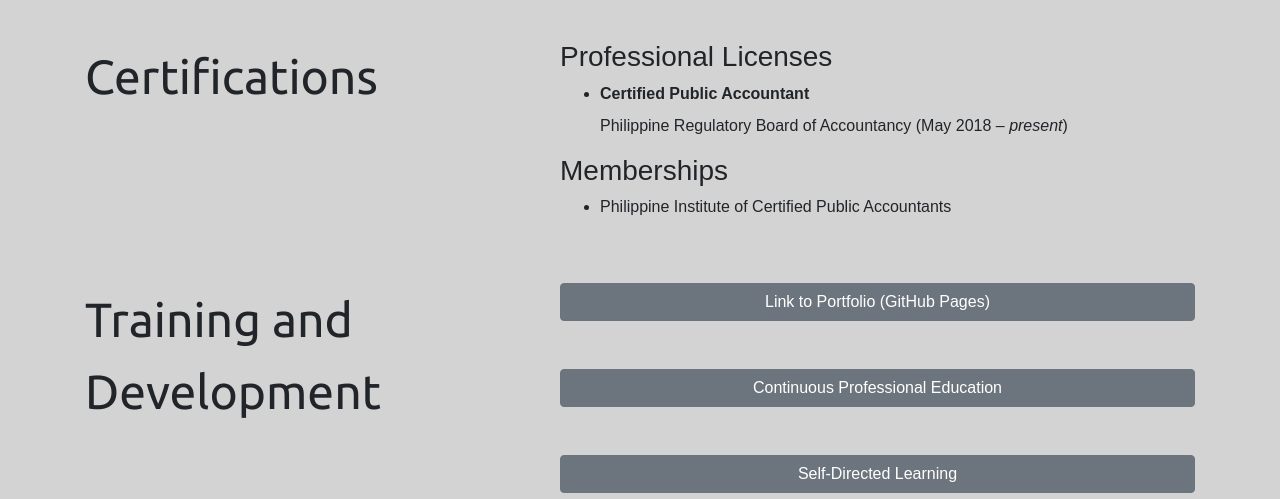
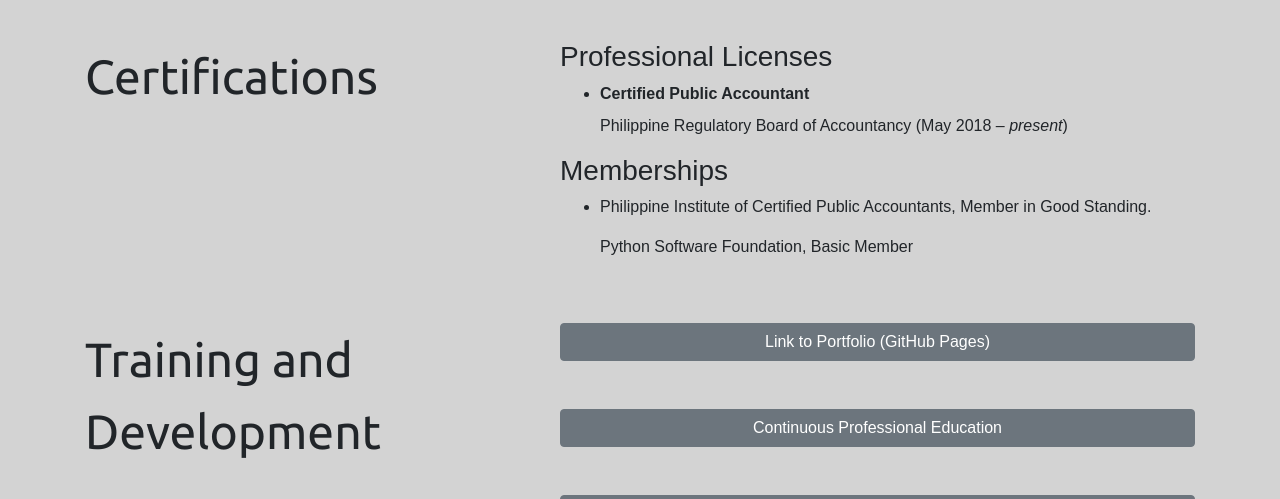
Before and after one commit to marvintensuan/cv-flask, a Flask app: page / in a window 1280 px wide. Shown: the part 1210-1709 px from the top of the page. Run offline with Flask 2, Linux system fonts and the light colour scheme; some libraries are stand-ins or nearby versions.

Commit message:
Added PSF to Memberships.

```diff
--- a/mrvn_flask/templates/home.html
+++ b/mrvn_flask/templates/home.html
@@ -88,7 +88,8 @@ Marvin is an accountant with a wide arsenal of tech stack, including Python and
 				<h3>Memberships</h3>
 				<ul>
 					<li>
-						<p>Philippine Institute of Certified Public Accountants</p>
+						<p>Philippine Institute of Certified Public Accountants, Member in Good Standing.</p>
+						<p>Python Software Foundation, Basic Member</p>
 					</li>
 				</ul>
 			</div>
```
